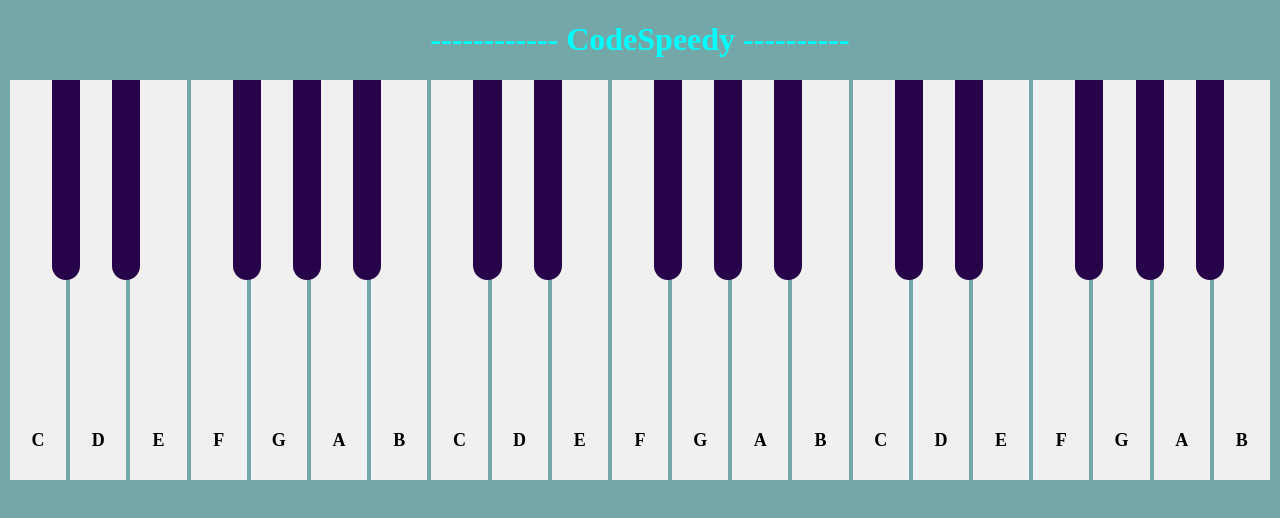
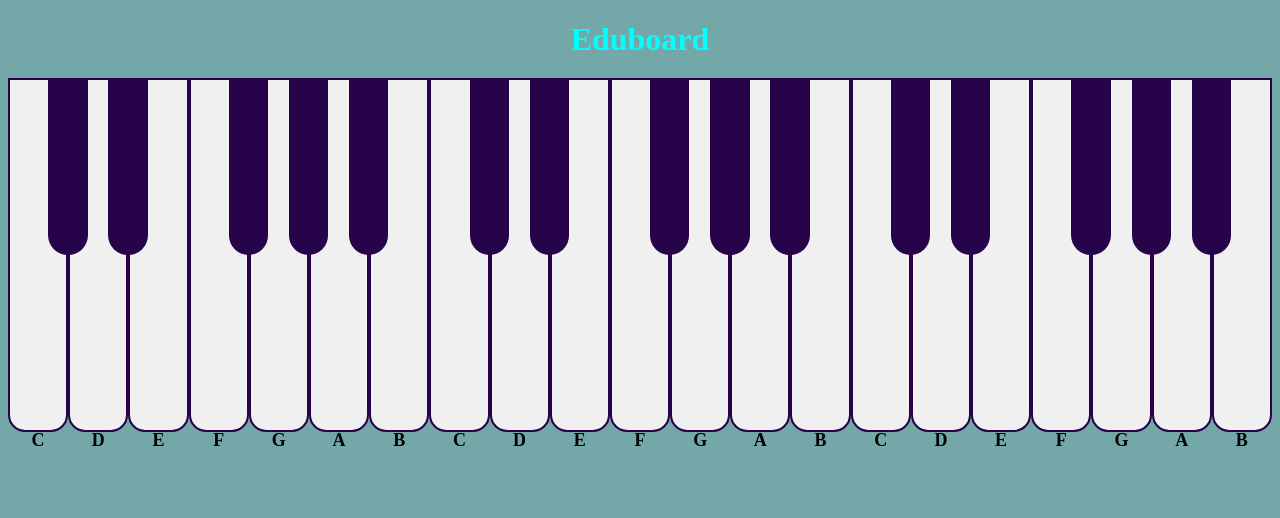
Before and after one commit to LolaCrowely/onlineKeyboard, a website: page FrontEnd/home.html in a window 1280 px wide. Drawn offline with Linux system fonts and the light colour scheme.

Commit message:
more edits

```diff
--- a/FrontEnd/home.html
+++ b/FrontEnd/home.html
@@ -9,7 +9,7 @@
 
 </head>
 <body>
-    <h1>------------ CodeSpeedy ----------</h1>
+    <h1>Eduboard</h1>
     <div class="container">
     <!-- white and black keys -->
     <div data-note="C" class="key white black" ><h3>C</h3></div>
@@ -47,6 +47,6 @@
    <audio id="E" src="music/tune (3).mp3"></audio>
    <audio id="D" src="music/tune (2).mp3"></audio>
    <audio id="Y" src="music/tune (1).mp3"></audio>
-   <script src="script.js"></script>
+   <script src="app.js"></script>
 </body>
 </html>
--- a/FrontEnd/style.css
+++ b/FrontEnd/style.css
@@ -21,7 +21,10 @@ body {
     position: relative;
     background: rgb(241, 240, 240);
     width: 10%;
-    height: 400px;
+    height: 350px;
+    border-bottom-left-radius: 15px;
+    border-bottom-right-radius: 15px;
+    outline:2px solid rgb(39, 3, 73);
     margin: 0 2px;
   }
 
@@ -32,8 +35,8 @@ body {
     border-bottom-right-radius: 25px;
     top: 0;
     background: rgb(39, 3, 73);
-    right: -25%;
-    width: 50%;
+    right: -38%;
+    width: 70%;
     height: 50%;
     z-index: 1;
   }
```
